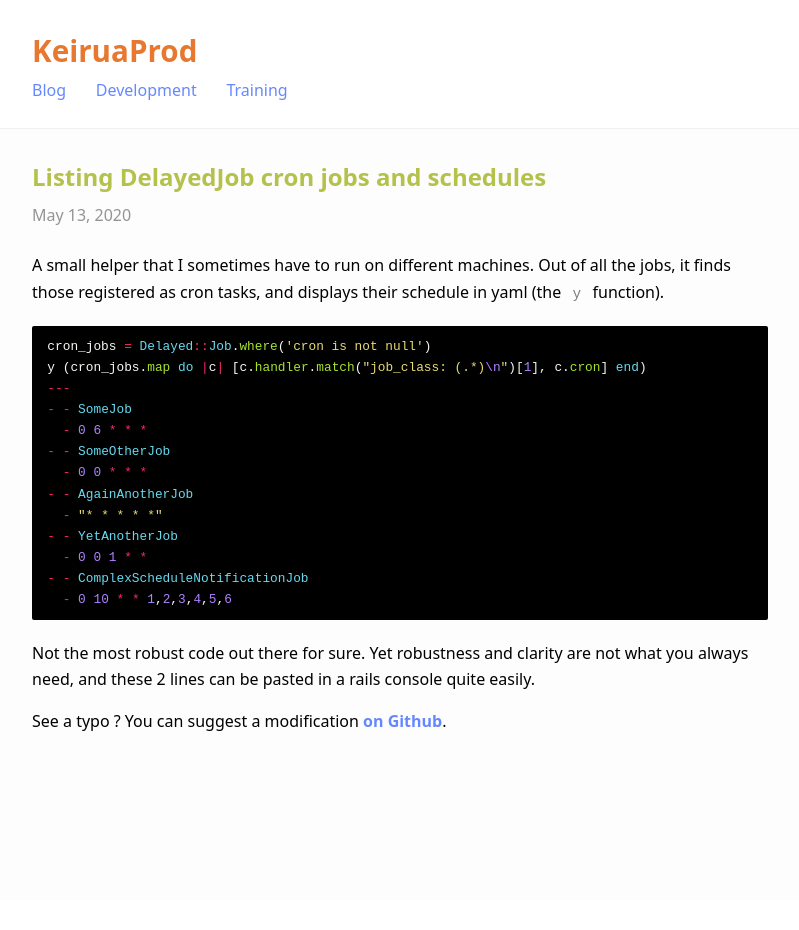
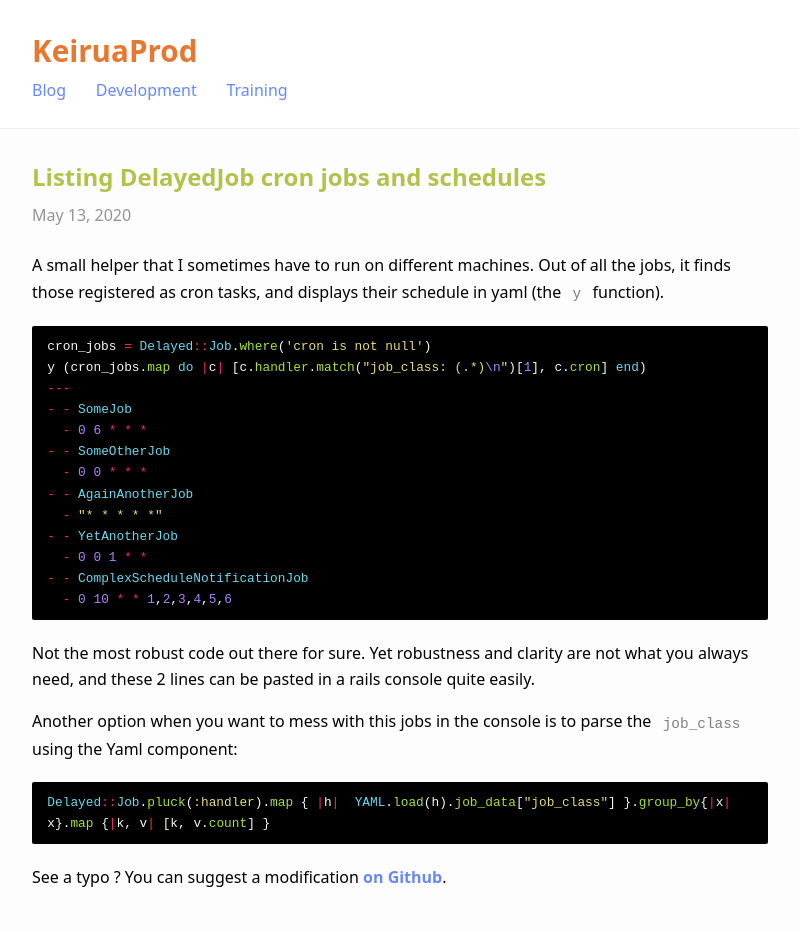
Before and after one commit to Keirua/blog.keiruaprod.fr, a Jekyll site: the page built from _posts/2020-05-13-delayed_job-crons.md, in a window 1280 px wide. Shown: the whole page, without its empty margins (240-1039 px from the left). Built offline with Jekyll 4.4.1, drawn with Linux system fonts in a browser that asks for light colours; before the commit the page ends 900 px from its top, so only the background shows below that.

Commit message:
update post on delayed_jobs

````diff
--- a/_posts/2020-05-13-delayed_job-crons.md
+++ b/_posts/2020-05-13-delayed_job-crons.md
@@ -25,3 +25,9 @@ y (cron_jobs.map do |c| [c.handler.match("job_class: (.*)\n")[1], c.cron] end)
 ```
 
 Not the most robust code out there for sure. Yet robustness and clarity are not what you always need, and these 2 lines can be pasted in a rails console quite easily.
+
+Another option when you want to mess with this jobs in the console is to parse the `job_class` using the Yaml component:
+
+```ruby
+Delayed::Job.pluck(:handler).map { |h|  YAML.load(h).job_data["job_class"] }.group_by{|x| x}.map {|k, v| [k, v.count] }
+```
````
